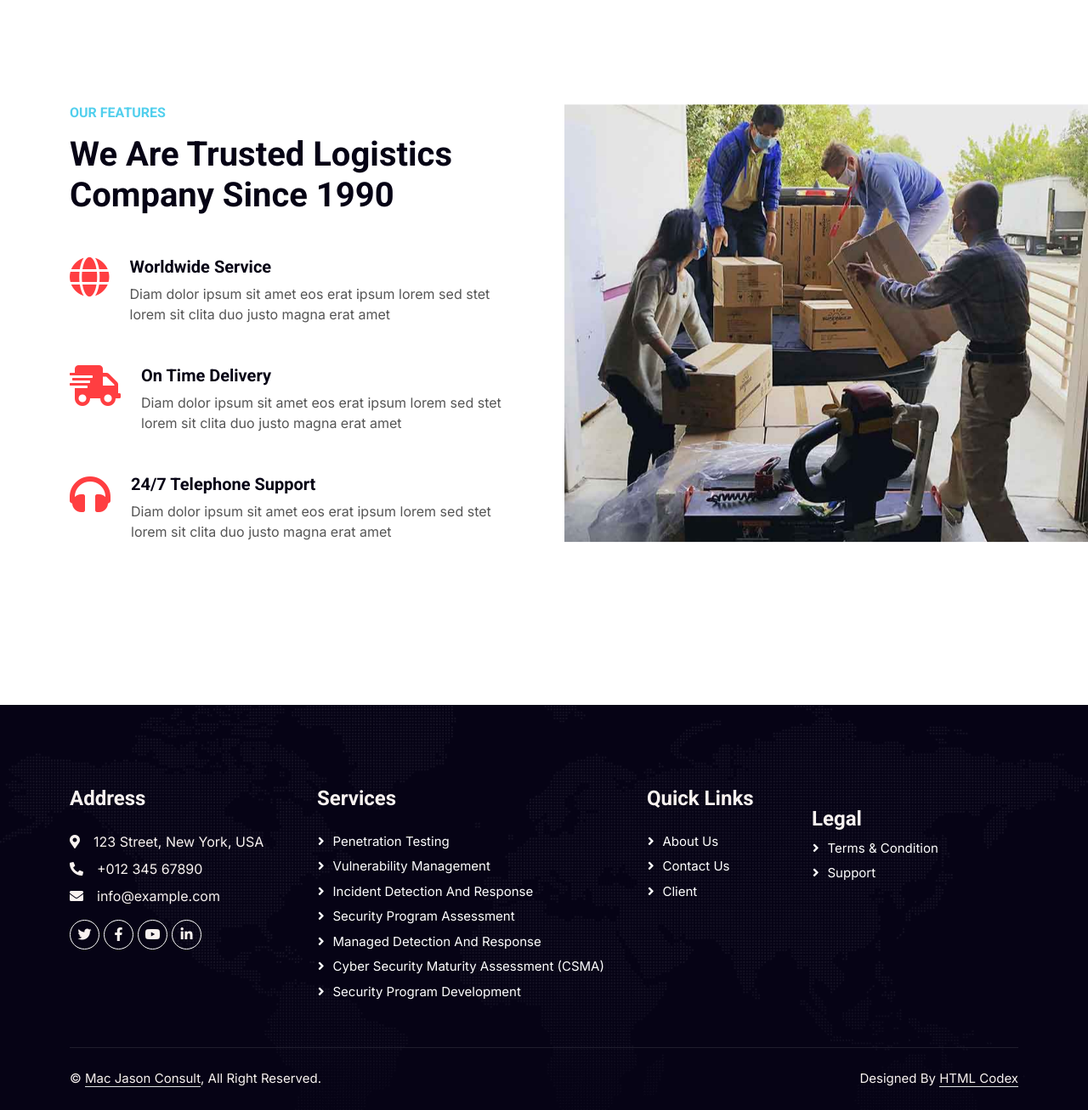
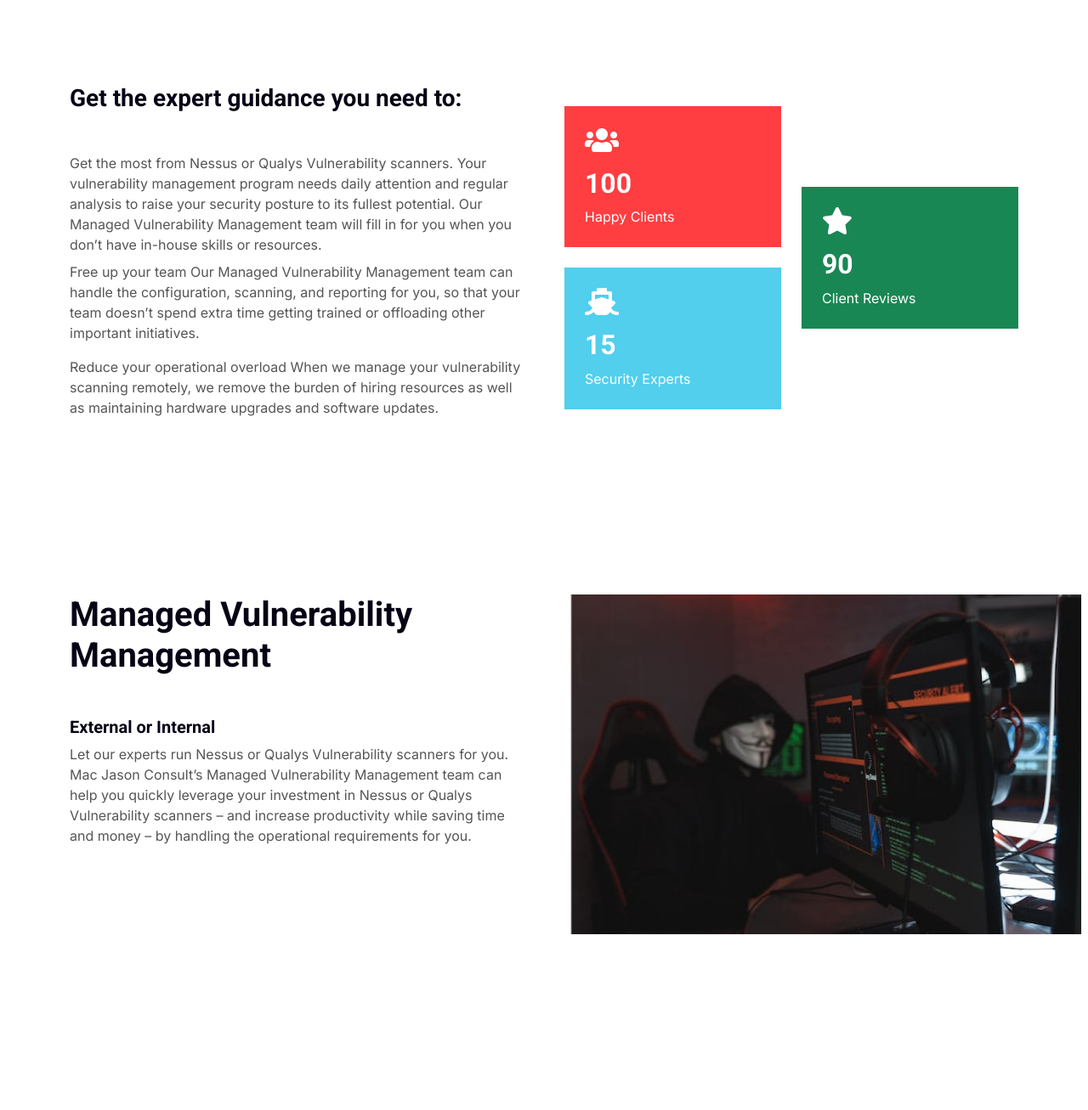
Before and after one commit to adaji025/mac-jason, a plain HTML site: page vulnerability-management.html in a window 1280 px wide. Shown: the part 1029-2336 px from the top of the page at 85% size. After the commit the page ends 2225 px from the top, so only its background shows below. Drawn offline with nearby package versions, Linux system fonts and the light colour scheme.

Commit message:
added the vilnurebility management page

```diff
--- a/vulnerability-management.html
+++ b/vulnerability-management.html
@@ -37,6 +37,7 @@
 
     <!-- Template Stylesheet -->
     <link href="css/style.css" rel="stylesheet" />
+    <link href="css/costumeStyle.css" rel="stylesheet" />
   </head>
 
   <body>
@@ -137,9 +138,12 @@
     <!-- Navbar End -->
 
     <!-- Page Header Start -->
-    <div class="container-fluid page-header py-5" style="margin-bottom: 6rem">
+    <div class="container-fluid page-header-1 py-5" style="margin-bottom: 6rem">
       <div class="container py-5">
-        <h1 class="display-3 text-white mb-3 animated slideInDown">Vulnerability Management Services</h1>
+        <h1 class="display-3 text-white mb-3 animated slideInDown">
+          Vulnerability <br />
+          Management Services
+        </h1>
         <nav aria-label="breadcrumb animated slideInDown">
           <ol class="breadcrumb">
             <li class="breadcrumb-item">
@@ -149,7 +153,7 @@
               <a class="text-white" href="#">Services</a>
             </li>
             <li class="breadcrumb-item text-white active" aria-current="page">
-              Vulnerability Management Services
+              Vulnerability Testing Services
             </li>
           </ol>
         </nav>
@@ -157,27 +161,52 @@
     </div>
     <!-- Page Header End -->
 
-    <!-- Fact Start -->
+    <!-- Page Intro Starts -->
     <div class="container-xxl py-5">
       <div class="container py-5">
-        <div class="row g-5">
+        <div
+          class="text-center wow fadeInUp bg-primary sub-banner text-center fs-5 text-white fw-bold"
+          data-wow-delay="0.1s"
+        >
+          Take control of your vulnerability management program with help from
+          the experts. Our Managed Services team can help you get one step
+          closer to your fantasy of a well-managed and ever-evolving
+          vulnerability management program, without the need for in-house hires.
+          Our experts are here to help you quickly leverage your security
+          program investment by handling the operational requirements of
+          vulnerability scanning and/or application security for you. Our
+          Vulnerability Management Services offer regular assessments and
+          concise reporting, enabling higher productivity and saving you time
+          and money.
+        </div>
+      </div>
+    </div>
+    <!-- Page Intro Starts -->
+
+    <!-- First Desc. Starts -->
+    <div class="container-xxl py-5">
+      <div class="container py-5">
+        <div class="row g-5 align-items-center">
           <div class="col-lg-6 wow fadeInUp" data-wow-delay="0.1s">
-            <h6 class="text-secondary text-uppercase mb-3">Some Facts</h6>
-            <h1 class="mb-5">#1 Place To Manage All Of Your Shipments</h1>
-            <p class="mb-5">
-              Tempor erat elitr rebum at clita. Diam dolor diam ipsum sit. Aliqu
-              diam amet diam et eos. Clita erat ipsum et lorem et sit, sed stet
-              lorem sit clita duo justo magna dolore erat amet
+            <h3 class="mb-5">Get the expert guidance you need to:</h3>
+            <p class="mb-2">
+              Get the most from Nessus or Qualys Vulnerability scanners. Your
+              vulnerability management program needs daily attention and regular
+              analysis to raise your security posture to its fullest potential.
+              Our Managed Vulnerability Management team will fill in for you
+              when you don’t have in-house skills or resources.
             </p>
-            <div class="d-flex align-items-center">
-              <i
-                class="fa fa-headphones fa-2x flex-shrink-0 bg-primary p-3 text-white"
-              ></i>
-              <div class="ps-4">
-                <h6>Call for any query!</h6>
-                <h3 class="text-primary m-0">+012 345 6789</h3>
-              </div>
-            </div>
+            <p class="mt-2">
+              Free up your team Our Managed Vulnerability Management team can
+              handle the configuration, scanning, and reporting for you, so that
+              your team doesn’t spend extra time getting trained or offloading
+              other important initiatives.
+            </p>
+            <p class="mt-2">
+              Reduce your operational overload When we manage your vulnerability
+              scanning remotely, we remove the burden of hiring resources as
+              well as maintaining hardware upgrades and software updates.
+            </p>
           </div>
           <div class="col-lg-6">
             <div class="row g-4 align-items-center">
@@ -187,20 +216,20 @@
                   data-wow-delay="0.3s"
                 >
                   <i class="fa fa-users fa-2x text-white mb-3"></i>
-                  <h2 class="text-white mb-2" data-toggle="counter-up">1234</h2>
+                  <h2 class="text-white mb-2" data-toggle="counter-up">100</h2>
                   <p class="text-white mb-0">Happy Clients</p>
                 </div>
                 <div class="bg-secondary p-4 wow fadeIn" data-wow-delay="0.5s">
                   <i class="fa fa-ship fa-2x text-white mb-3"></i>
-                  <h2 class="text-white mb-2" data-toggle="counter-up">1234</h2>
-                  <p class="text-white mb-0">Complete Shipments</p>
+                  <h2 class="text-white mb-2" data-toggle="counter-up">15</h2>
+                  <p class="text-white mb-0">Security Experts</p>
                 </div>
               </div>
               <div class="col-sm-6">
                 <div class="bg-success p-4 wow fadeIn" data-wow-delay="0.7s">
                   <i class="fa fa-star fa-2x text-white mb-3"></i>
-                  <h2 class="text-white mb-2" data-toggle="counter-up">1234</h2>
-                  <p class="text-white mb-0">Customer Reviews</p>
+                  <h2 class="text-white mb-2" data-toggle="counter-up">90</h2>
+                  <p class="text-white mb-0">Client Reviews</p>
                 </div>
               </div>
             </div>
@@ -208,45 +237,24 @@
         </div>
       </div>
     </div>
-    <!-- Fact End -->
+    <!-- First Desc. End -->
 
-    <!-- Feature Start -->
+    <!-- Second Desc. Start -->
     <div class="container-fluid overflow-hidden py-5 px-lg-0">
       <div class="container feature py-5 px-lg-0">
         <div class="row g-5 mx-lg-0">
           <div class="col-lg-6 feature-text wow fadeInUp" data-wow-delay="0.1s">
-            <h6 class="text-secondary text-uppercase mb-3">Our Features</h6>
-            <h1 class="mb-5">We Are Trusted Logistics Company Since 1990</h1>
+            <h1 class="mb-5">Managed Vulnerability Management</h1>
+
             <div class="d-flex mb-5 wow fadeInUp" data-wow-delay="0.3s">
-              <i class="fa fa-globe text-primary fa-3x flex-shrink-0"></i>
-              <div class="ms-4">
-                <h5>Worldwide Service</h5>
-                <p class="mb-0">
-                  Diam dolor ipsum sit amet eos erat ipsum lorem sed stet lorem
-                  sit clita duo justo magna erat amet
-                </p>
-              </div>
-            </div>
-            <div class="d-flex mb-5 wow fadeIn" data-wow-delay="0.5s">
-              <i
-                class="fa fa-shipping-fast text-primary fa-3x flex-shrink-0"
-              ></i>
-              <div class="ms-4">
-                <h5>On Time Delivery</h5>
-                <p class="mb-0">
-                  Diam dolor ipsum sit amet eos erat ipsum lorem sed stet lorem
-                  sit clita duo justo magna erat amet
-                </p>
-              </div>
-            </div>
-            <div class="d-flex mb-0 wow fadeInUp" data-wow-delay="0.7s">
-              <i class="fa fa-headphones text-primary fa-3x flex-shrink-0"></i>
-              <div class="ms-4">
-                <h5>24/7 Telephone Support</h5>
-                <p class="mb-0">
-                  Diam dolor ipsum sit amet eos erat ipsum lorem sed stet lorem
-                  sit clita duo justo magna erat amet
-                </p>
+              <div>
+                <h5>External or Internal</h5>
+                Let our experts run Nessus or Qualys Vulnerability scanners for
+                you. Mac Jason Consult’s Managed Vulnerability Management team
+                can help you quickly leverage your investment in Nessus or
+                Qualys Vulnerability scanners – and increase productivity while
+                saving time and money – by handling the operational requirements
+                for you.
               </div>
             </div>
           </div>
@@ -258,8 +266,8 @@
             <div class="position-relative h-100">
               <img
                 class="position-absolute img-fluid w-100 h-100"
-                src="img/feature.jpg"
-                style="object-fit: cover"
+                src="img/cyber-2.jpg"
+                style="object-fit: contain"
                 alt=""
               />
             </div>
@@ -267,98 +275,7 @@
         </div>
       </div>
     </div>
-    <!-- Feature End -->
-
-    <!-- Footer Start -->
-    <div
-      class="container-fluid bg-dark text-light footer pt-5 wow fadeIn"
-      data-wow-delay="0.1s"
-      style="margin-top: 6rem"
-    >
-      <div class="container py-5">
-        <div class="row g-5">
-          <div class="col-lg-3 col-md-6">
-            <h4 class="text-light mb-4">Address</h4>
-            <p class="mb-2">
-              <i class="fa fa-map-marker-alt me-3"></i>123 Street, New York, USA
-            </p>
-            <p class="mb-2">
-              <i class="fa fa-phone-alt me-3"></i>+012 345 67890
-            </p>
-            <p class="mb-2">
-              <i class="fa fa-envelope me-3"></i>info@example.com
-            </p>
-            <div class="d-flex pt-2">
-              <a class="btn btn-outline-light btn-social" href=""
-                ><i class="fab fa-twitter"></i
-              ></a>
-              <a class="btn btn-outline-light btn-social" href=""
-                ><i class="fab fa-facebook-f"></i
-              ></a>
-              <a class="btn btn-outline-light btn-social" href=""
-                ><i class="fab fa-youtube"></i
-              ></a>
-              <a class="btn btn-outline-light btn-social" href=""
-                ><i class="fab fa-linkedin-in"></i
-              ></a>
-            </div>
-          </div>
-          <div class="col-lg-4 col-md-6">
-            <h4 class="text-light mb-4">Services</h4>
-            <a class="btn btn-link" href="penetration-testing.html"
-              >Penetration Testing</a
-            >
-            <a class="btn btn-link" href="vulnerability-management.html"
-              >Vulnerability Management</a
-            >
-            <a class="btn btn-link" href="incident-detection-and-response.html"
-              >Incident Detection and Response</a
-            >
-            <a class="btn btn-link" href="security-program-assessment.html"
-              >Security Program Assessment
-            </a>
-            <a class="btn btn-link" href="managed-detection-and-response.html"
-              >Managed Detection and Response</a
-            >
-            <a class="btn btn-link" href="cyber-security-assesment.html"
-              >Cyber Security Maturity Assessment (CSMA)</a
-            >
-            <a class="btn btn-link" href="security-program-development.html"
-              >Security Program Development</a
-            >
-          </div>
-          <div class="col-lg-2 col-md-6">
-            <h4 class="text-light mb-4">Quick Links</h4>
-            <a class="btn btn-link" href="about.html">About Us</a>
-            <a class="btn btn-link" href="contact.html">Contact Us</a>
-            <a class="btn btn-link" href="testimonial.html">Client</a>
-          </div>
-          <div class="col-lg-3 col-md-6">
-            <h4 class="text-light mt-4">Legal</h4>
-            <a class="btn btn-link" href="">Terms & Condition</a>
-            <a class="btn btn-link" href="">Support</a>
-          </div>
-        </div>
-      </div>
-      <div class="container">
-        <div class="copyright">
-          <div class="row">
-            <div class="col-md-6 text-center text-md-start mb-3 mb-md-0">
-              &copy; <a class="border-bottom" href="#">Mac Jason Consult</a>,
-              All Right Reserved.
-            </div>
-            <div class="col-md-6 text-center text-md-end">
-              <!--/*** This template is free as long as you keep the footer author’s credit link/attribution link/backlink. If you'd like to use the template without the footer author’s credit link/attribution link/backlink, you can purchase the Credit Removal License from "https://htmlcodex.com/credit-removal". Thank you for your support. ***/-->
-              Designed By
-              <a class="border-bottom" href="https://htmlcodex.com"
-                >HTML Codex</a
-              >
-            </div>
-          </div>
-        </div>
-      </div>
-    </div>
-    <!-- Footer End -->
+    <!-- Second Desc. End -->
 
     <!-- Back to Top -->
     <a
```
